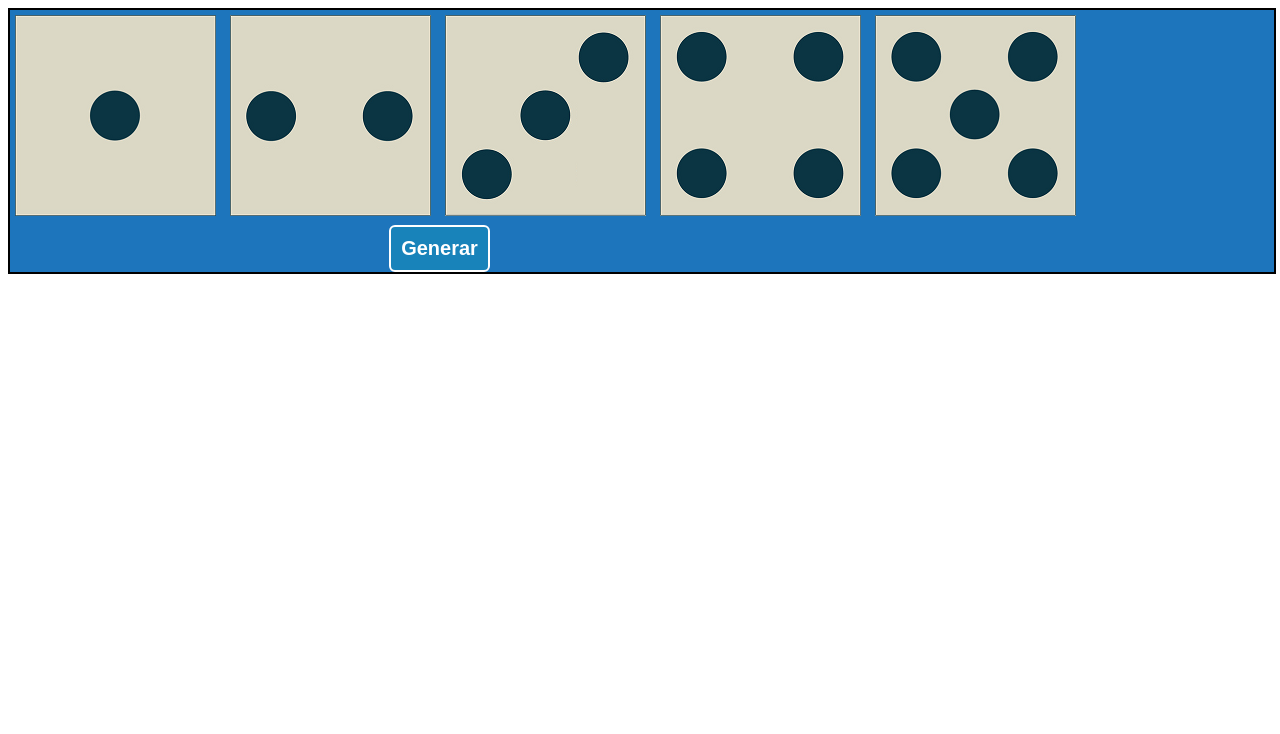
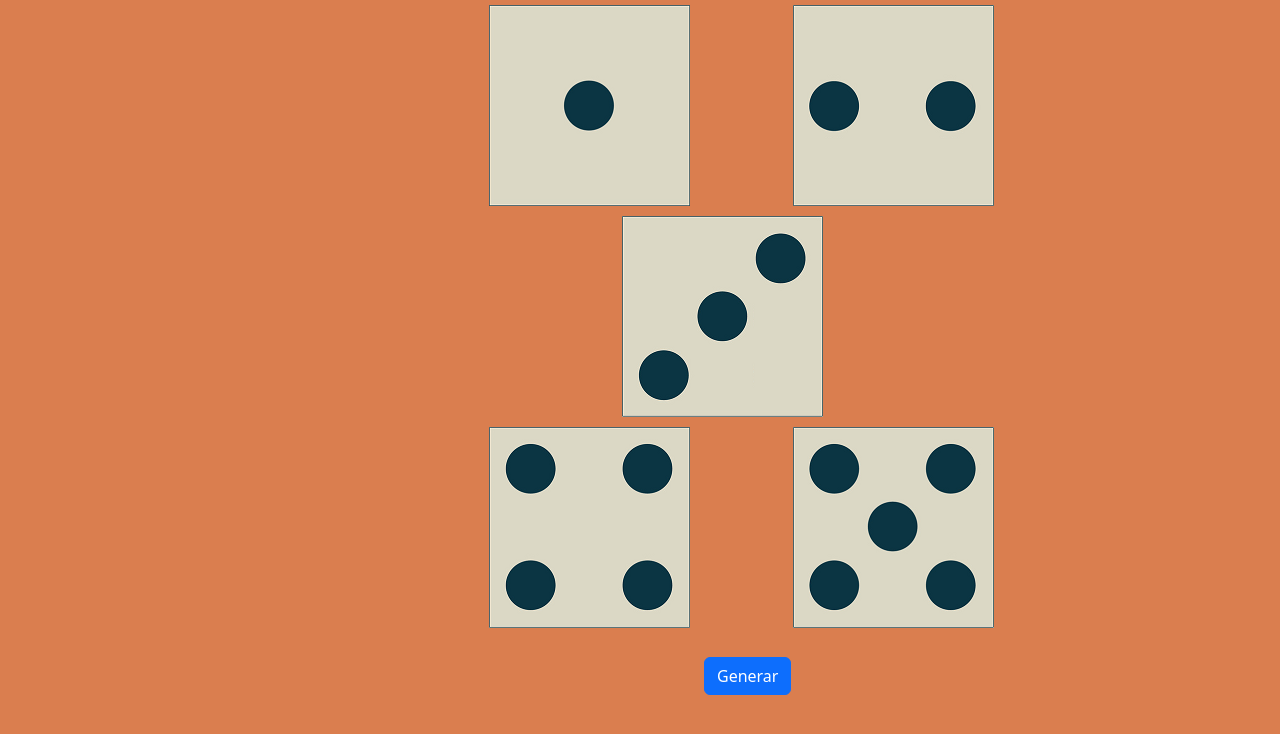
Before and after one commit to Piter07/js_e002, a plain HTML site: page dados/index.html in a window 1280 px wide. Drawn offline with nearby package versions, Linux system fonts and the light colour scheme.

Commit message:
Agregue otro diseño a los dados

```diff
--- a/dados/index.html
+++ b/dados/index.html
@@ -2,27 +2,25 @@
 <html>
     <head>
         <title>Dados</title>
+        <link href="https://cdn.jsdelivr.net/npm/bootstrap@5.2.0-beta1/dist/css/bootstrap.min.css" rel="stylesheet" integrity="sha384-0evHe/X+R7YkIZDRvuzKMRqM+OrBnVFBL6DOitfPri4tjfHxaWutUpFmBp4vmVor" crossorigin="anonymous">
         <link href="ventana.css" rel="stylesheet" type="text/css">
     </head>
-    <body>
-
-		<div class = "blog">
-			<div>
-                <img id = "dado1" src="1.png" hspace="5" vspace="5" style="float: right unset" >
-                <img id = "dado2" src="2.png" hspace="5" vspace="5" style="float: right unset" >
-                <img  id = "dado3" src="3.png" hspace="5" vspace="5" style="float: right unset" >
-                <img id = "dado4" src="4.png" hspace="5" vspace="5" style="float: right unset" >
-                <img id = "dado5" src="5.png" hspace="5" vspace="5" style="float: right unset" >
-			</div>
-            <div class="div1">
-                <input id="G" class = "boton_personalizado" type="button" value="Generar" onclick="dados();"/>
-            </div>
-            <script src="dados.js"></script>
-		</div>
-
-
-
-
+    <body  style="background-color: #da7e4f;">
+        <script src="https://cdn.jsdelivr.net/npm/bootstrap@5.2.0-beta1/dist/js/bootstrap.bundle.min.js" integrity="sha384-pprn3073KE6tl6bjs2QrFaJGz5/SUsLqktiwsUTF55Jfv3qYSDhgCecCxMW52nD2" crossorigin="anonymous"></script>
+        <div class="row">
+            <div class="colspan"><img id = "dado1" class = "dado" src="1.png" hspace="5" vspace="5" style="float: right unset" >
+            <img id = "dado2" class = "dado" src="2.png" hspace="5" vspace="5" style="float: right unset" ></div>
+        </div>
+        <div class="row">
+            <div class="colspan"><img  id = "dado3" class = "dado" src="3.png" hspace="5" vspace="5" style="float: right unset" ></div>
+        </div>
+        <div class="row">
+            <div class="colspan"><img id = "dado4" class = "dado" src="4.png" hspace="5" vspace="5" style="float: right unset" >
+            <img id = "dado5" src="5.png" class = "dado" hspace="5" vspace="5" style="float: right unset" ></div>
+        </div>
+        <br>
+        <input id="G " class="btn btn-primary" type="button" value="Generar" onclick="dados();">
     </body>
+    <script src="dados.js"></script>
 </html>
 </html>
--- a/dados/ventana.css
+++ b/dados/ventana.css
@@ -1,31 +1,3 @@
-
-        .blog {
-        height: 200%;
-        width: 100%;
-        border: 2px solid black;
-        background-color:  #1d75bc;
-    }
-    .foto {
-          margin: 10px;
-          border: 3px solid rgb(251, 250, 253);
-    }
-    .foto:hover~#img1,.foto:hover~#img2,.foto:hover~#img3,.foto:hover~#img4,.foto:hover~#img5{
-            visibility: hidden;
-    }
-    #texto{
-        display: inline-block;
-        vertical-align: top;
-        font-size: 1.5rem;
-        font-weight: bold  ;
-        color: rgb(255, 255, 255);
-        font-family: Helvetica, Arial, sans-serif;
-    }
-
-
-    .div1{
-       padding-left: 30%;
-        border-collapse: collapse;
-    }
 
     #img1{
         border: 4px solid black;
@@ -34,31 +6,15 @@
     table, td, th {
         border: 3px solid rgb(255, 255, 255);
       }
-    table {
-        height: 150px;
-        width: 580px;
-        border-collapse: collapse;
+    .btn{
+        margin-left: 55%;
+        }
+    .row{
+        margin-left: 30%;
     }
-    scroll-container {
-        display: block;
-        width: 600px;
-        height: 100px;
-        align-items: center;
-        justify-content: center;
-        overflow-y: scroll;
-        scroll-behavior: smooth;
-        border: 4px solid rgb(255, 255, 255);
+    .dado{
+        padding-left: 10%;
     }
-
-    .boton_personalizado{
-        text-decoration: none;
-        padding: 10px;
-        font-weight: 600;
-        font-size: 20px;
-        color: #ffffff;
-        align-items: center;
-        justify-content: center;
-        background-color: #1883ba;
-        border-radius: 6px;
-        border: 2px solid #ffffff;
-      }
+    #dado3{
+        padding-left: 25%;
+    }
```
